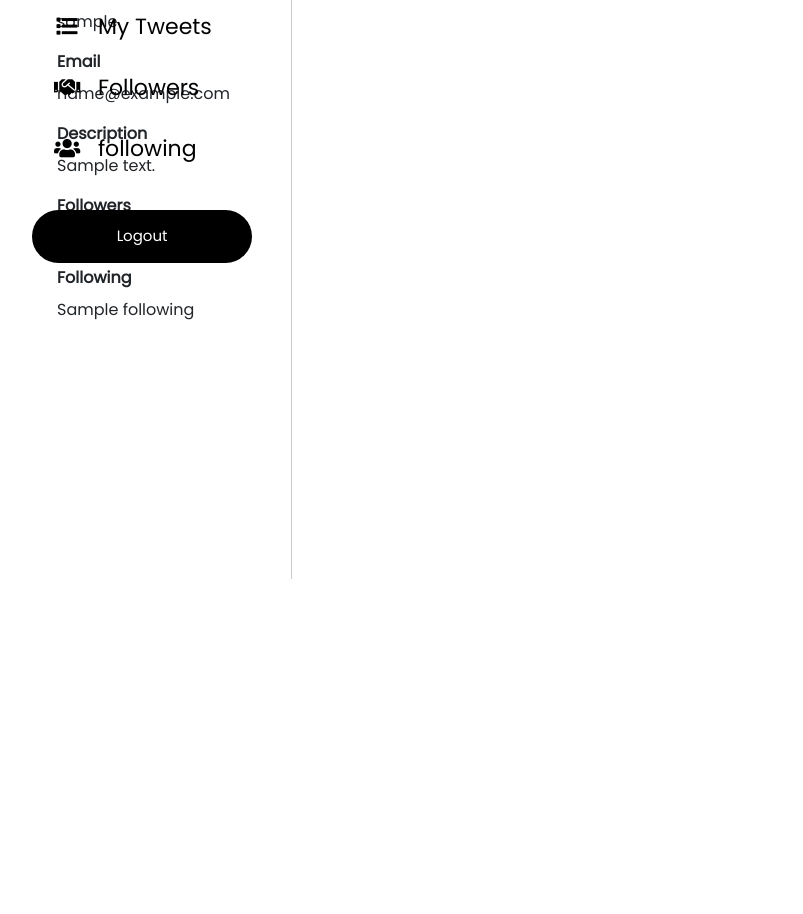
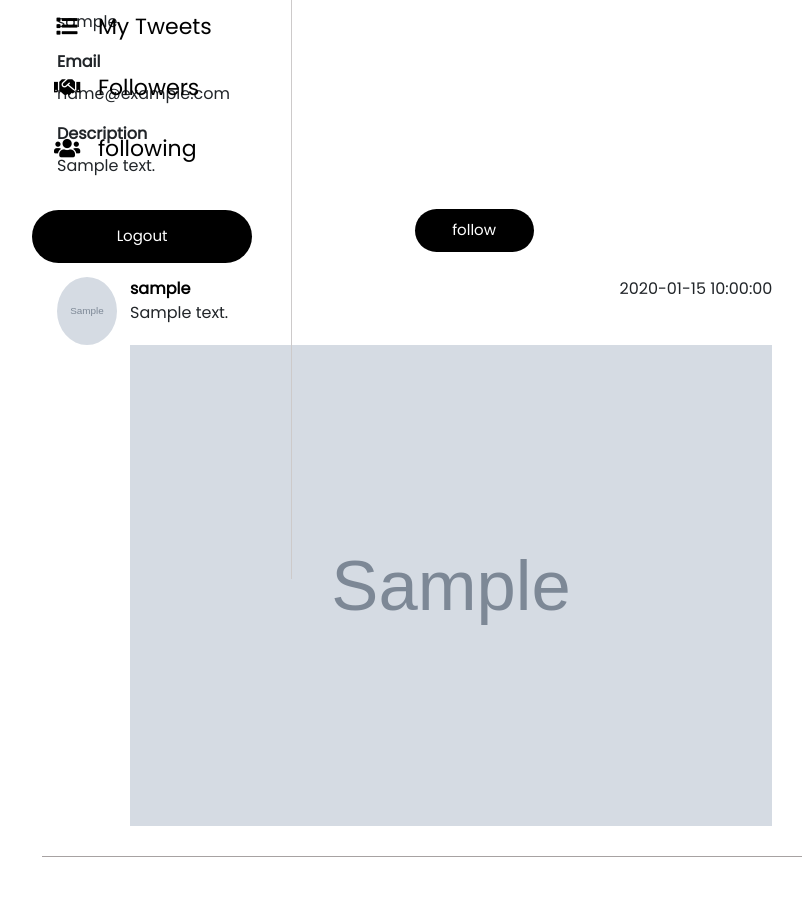
Before and after one commit to ShrutiDiwan1403/Twitter_Replica-, a Flask app: template templates/user_profile.html in a window 1280 px wide. Shown: the part 221-1135 px from the top of the page, without its empty margins (368-1171 px from the left). Before the commit the page ends 800 px from the top, so only its background shows below. Run offline with Flask 2, Linux system fonts and the light colour scheme; the template is opened without the code that fills it: most values are stand-ins (such as "Sample title", 1, 10 or a date in 2020); grey boxes marked "Sample" are stand-in pictures; some libraries are stand-ins or nearby versions.

Commit message:
changes in user profile

```diff
--- a/templates/user_profile.html
+++ b/templates/user_profile.html
@@ -105,8 +105,6 @@ label {
       <div class="container-fluid">
         <div class="row">
           <div class="col-8">
-
-
               <div class="max-w-md px-8 py-4 bg-white rounded-lg shadow-lg dark:bg-gray-800">
                 <div class="flex justify-center-start -mt-16">
                   {% if user_detail.user_image == "" %}
@@ -130,15 +128,33 @@ label {
                 <label>Description</label>
                 <p>{{ user_detail.description }}</p>
               </div>
-              <div class="form-group">
-                <label>Followers</label>
-                <p>{{ user_detail.followers }}</p>
-              </div>
-              <div class="form-group">
-                <label>Following</label>
-                <p>{{ user_detail.following }}</p>
+              <div class="btn-sec">
+                <a href="http://127.0.0.1:5000/{{ user_detail.user_id }}/follow-user" class="back log-out">follow</a>
               </div>
           </div>
+
+          {% for data in data %}
+            <div class="col-md-12 d-flex" style="margin-bottom:30px;  border-bottom: 1px solid #a7a2a2;">
+              <div class="img-sec">
+                {% if user_detail.user_image == "" %}
+                  <img class="object-cover w-20 h-20 border-2 border-blue-500 rounded-full dark:border-blue-400"
+                       src="{{ url_for('static', filename = 'uploaded_images/user.jpg') }}">
+                  {% else %}
+                  <img class="object-cover w-20 h-20 border-2 border-blue-500 rounded-full dark:border-blue-400"
+                       src="{{ url_for('static', filename = 'uploaded_images/') }}{{ user_detail.user_image }}">
+                {% endif %}
+              </div>
+
+              <div class="text-sec">
+                <div class="d-flex" style="justify-content: space-between;">
+                  <a href="#" class="name"><b>{{ data.user_name }}</b></a>
+                  <p>{{ data.created_on }}</p>
+                </div>
+                <p>{{ data.description }}</p>
+                <div class="img-section"><img src="{{ url_for('static', filename = 'uploaded_images/') }}{{ data.image }}"></div>
+              </div>
+            </div>
+          {% endfor %}
         </div>
       </div>
   </main>
```
